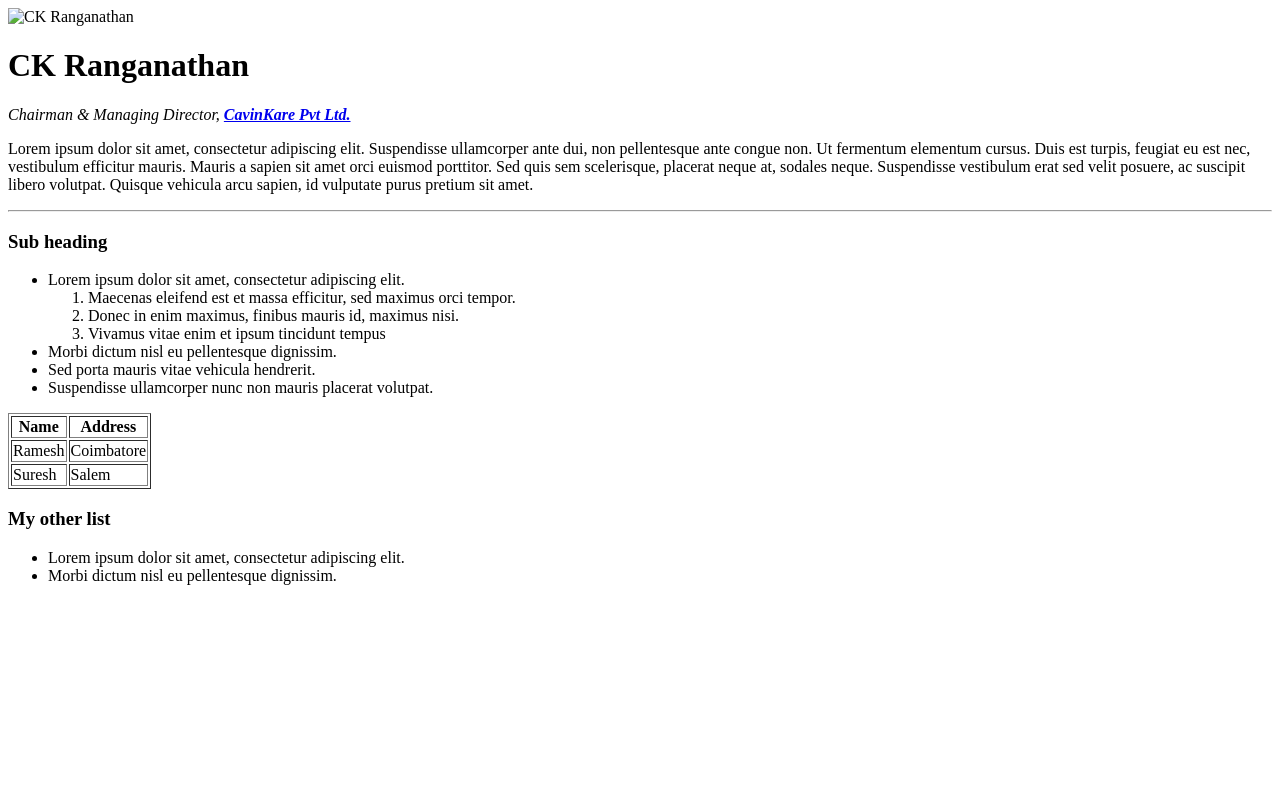
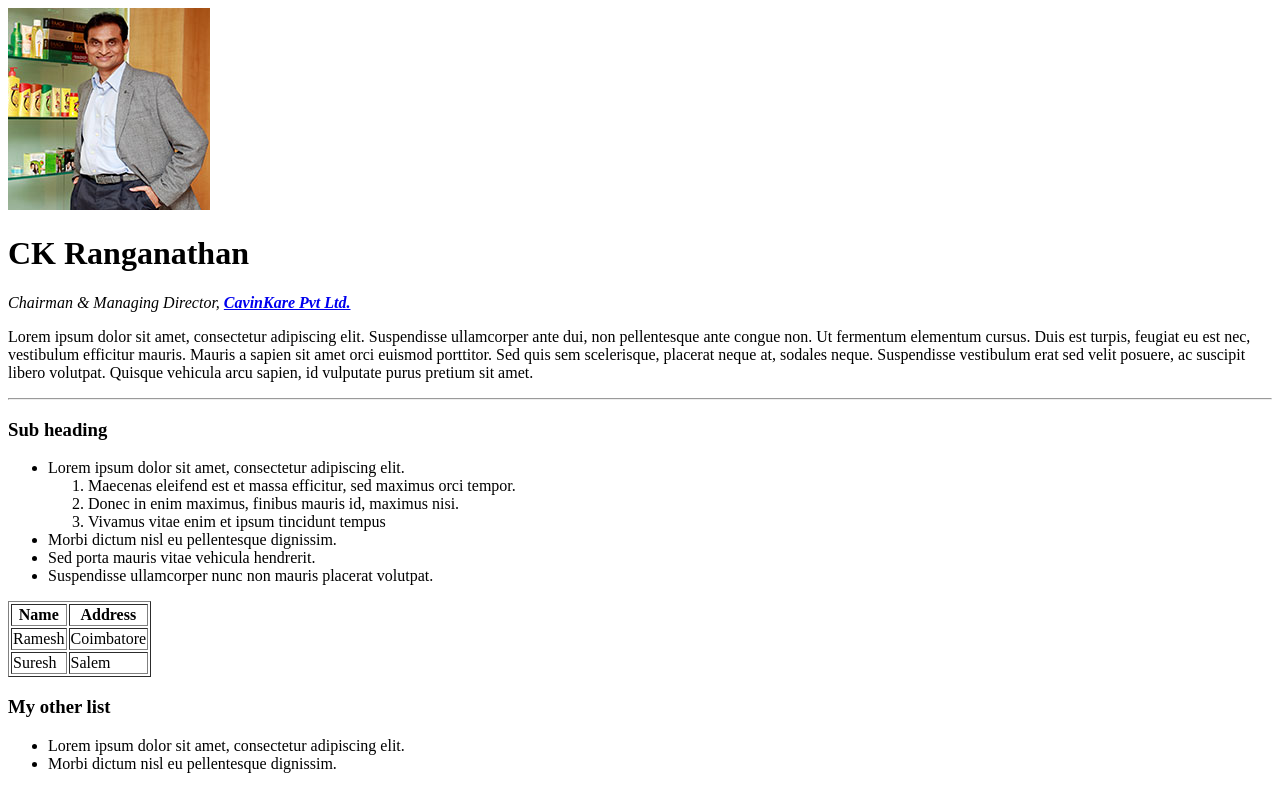
Before and after one commit to rajeshnallasivam/test, a plain HTML site: page index.html in a window 1280 px wide. Drawn offline with Linux system fonts and the light colour scheme.

Commit message:
Update index.html

```diff
--- a/index.html
+++ b/index.html
@@ -7,7 +7,7 @@
 </head>
 
 <body>
-  <img src="images\CKR.jpg" alt="CK Ranganathan" />
+  <img src="CKR.jpg" alt="CK Ranganathan" />
   <h1>CK Ranganathan</h1>
   <p><em>Chairman & Managing Director,  <strong><a href="https://cavinkare.com/about-us/leadership/">CavinKare Pvt Ltd.</a></strong></em></p>
   <p>Lorem ipsum dolor sit amet, consectetur adipiscing elit. Suspendisse ullamcorper ante dui, non pellentesque ante congue non. Ut fermentum elementum cursus. Duis est turpis, feugiat eu est nec, vestibulum efficitur mauris. Mauris a sapien sit
```
